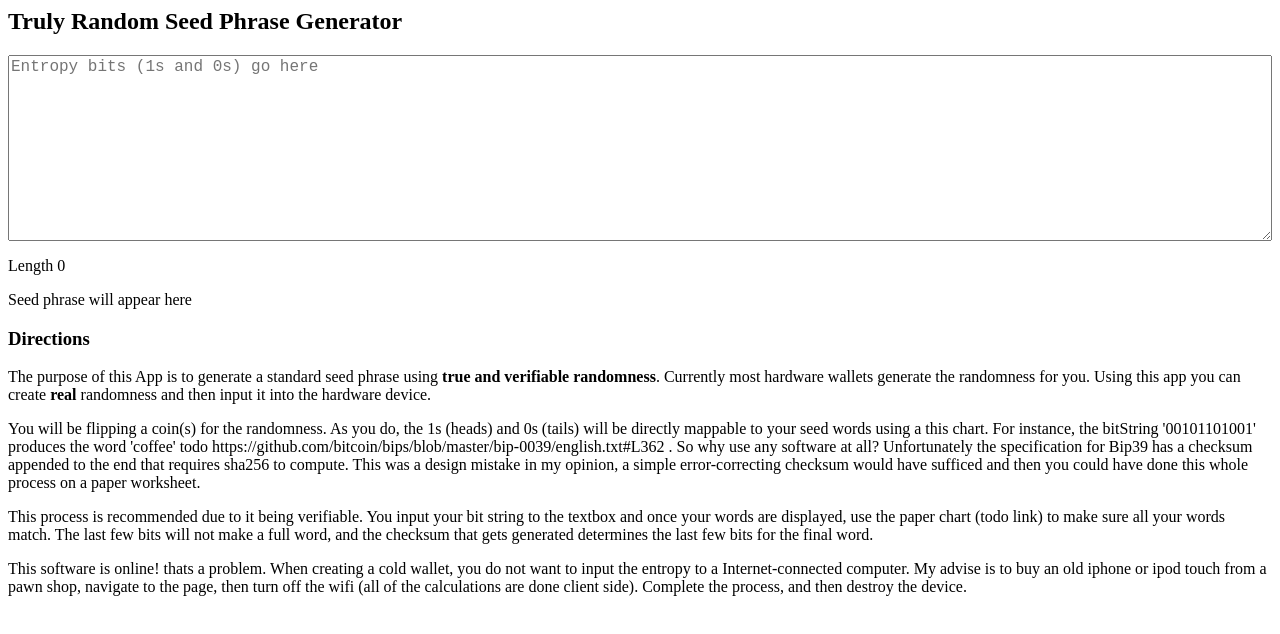
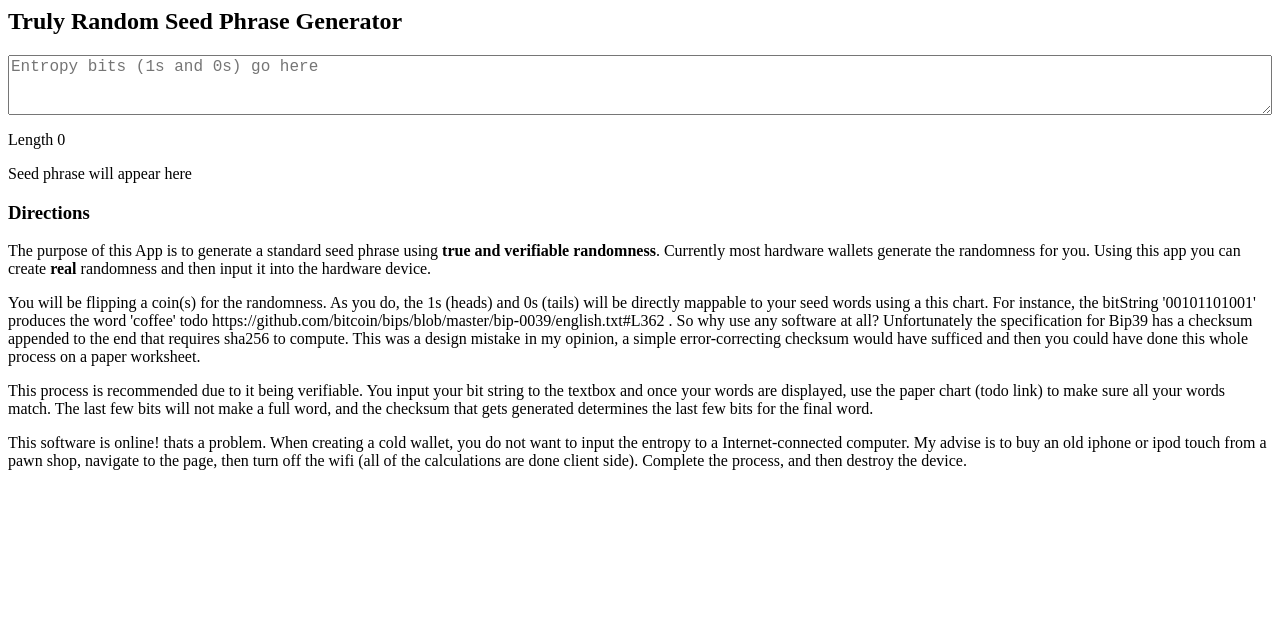
Before and after one commit to zmitton/pages, a website with bundled scripts: page index.html in a window 1280 px wide. Built offline with nearby package versions, Linux system fonts and the light colour scheme.

Commit message:
less rows

```diff
--- a/index.html
+++ b/index.html
@@ -57,7 +57,7 @@
 <body>
   <h2>Truly Random Seed Phrase Generator</h2>
   <!-- <input id="targetString" placeholder="Target String"></input> -->
-  <div id="entropy-input-div"><textarea id="entropy-input" onkeyup="src.render()" placeholder="Entropy bits (1s and 0s) go here" rows="10"></textArea></div>
+  <div id="entropy-input-div"><textarea id="entropy-input" onkeyup="src.render()" placeholder="Entropy bits (1s and 0s) go here" rows="3"></textArea></div>
   <div><p id="entropy-length">Length 0</p></div>
   <div><p id="phrase-output">Seed phrase will appear here</p></div>
   <div>
```
